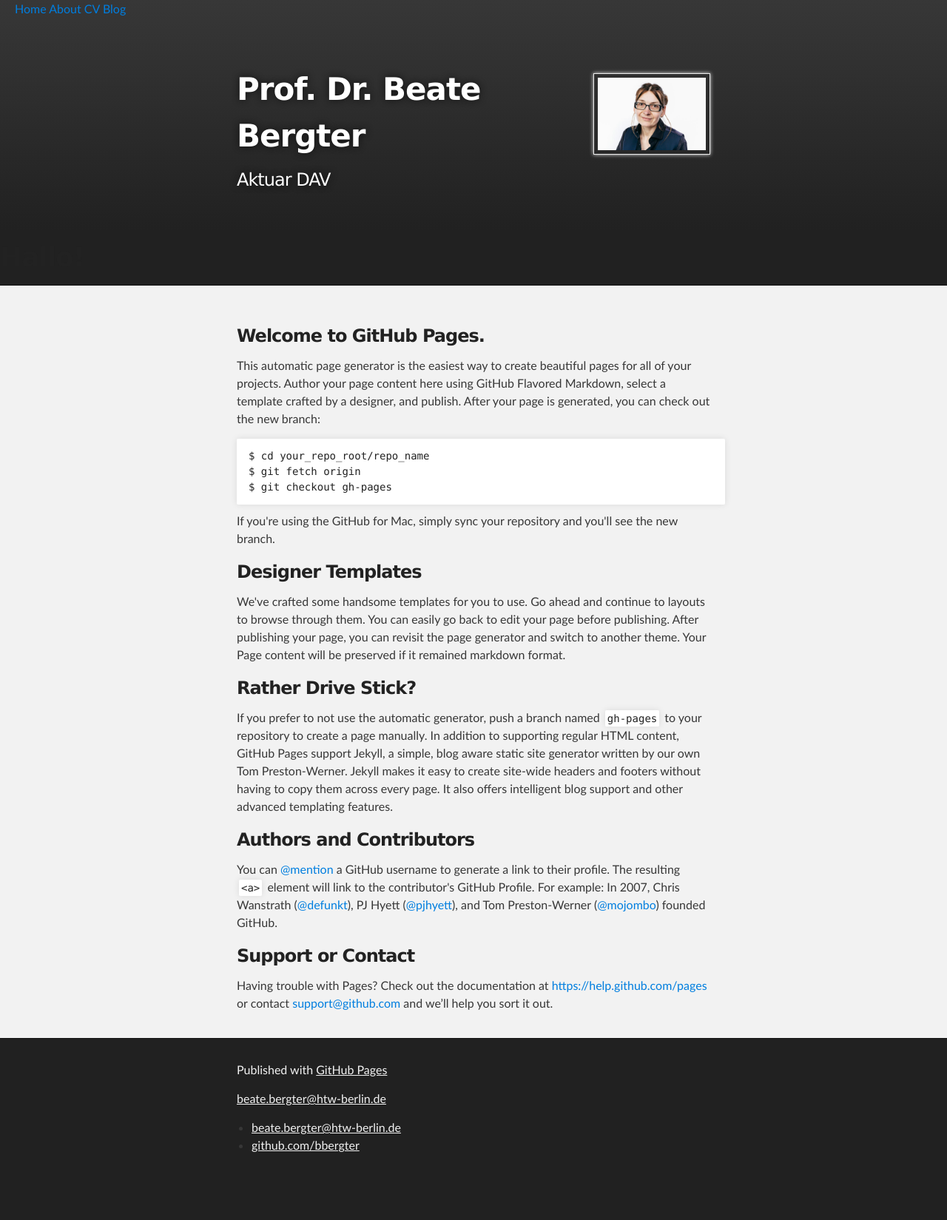
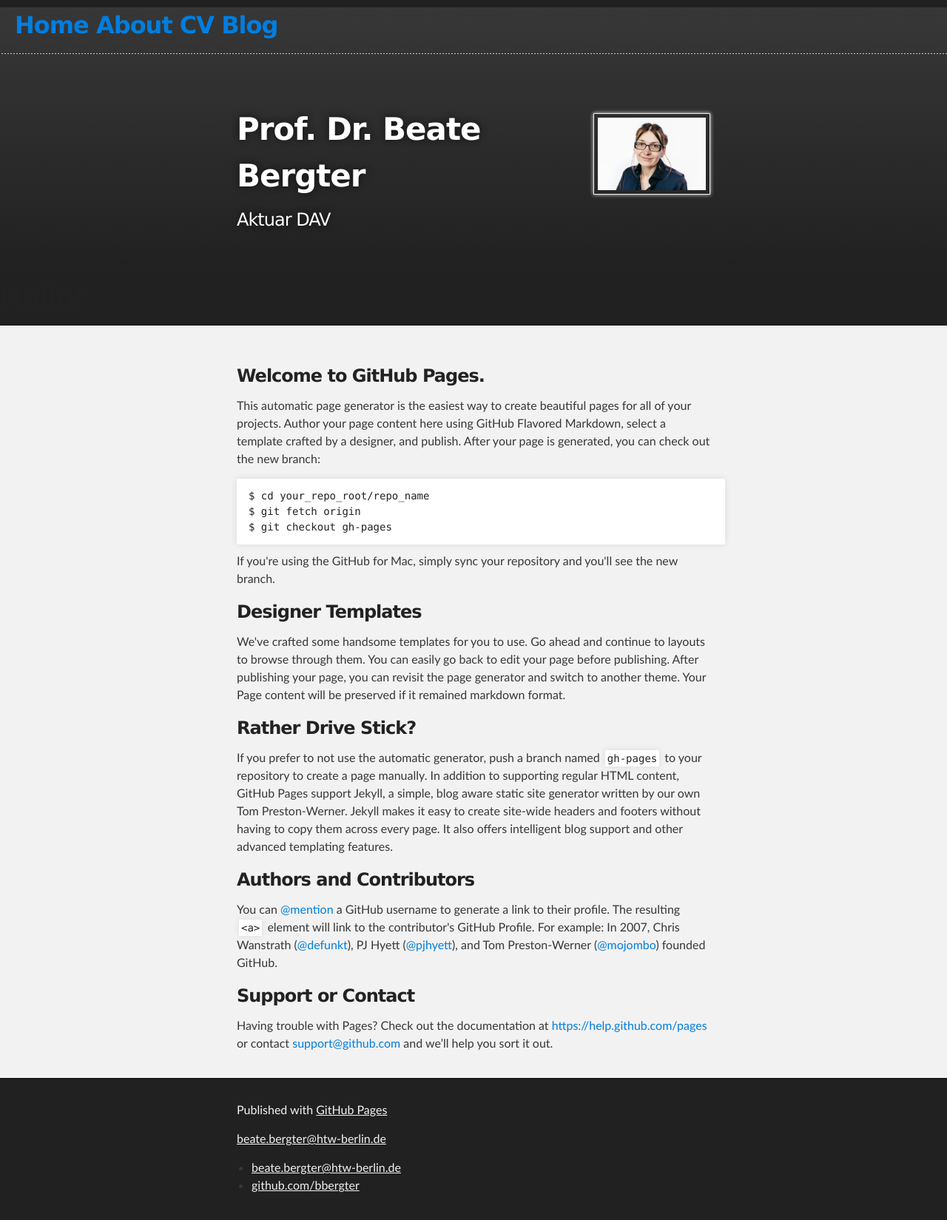
Before and after one commit to bbergter/bbergter, a Jekyll site: the page index.html, which Jekyll copies as it is, in a window 1280 px wide. Shown: the whole page at 74% size. Built offline with Jekyll 4.4.1, drawn with Linux system fonts in a browser that asks for light colours; before the commit the page ends 1595 px from its top, so only the background shows below that.

Commit message:
Update index.html

```diff
--- a/index.html
+++ b/index.html
@@ -24,13 +24,13 @@
        <!-- HEADER -->
     <div id="header_wrap" class="outer">
 
-        <nav>
+      <h2>  <nav>
     		<ul class="nav nav-pills pull-right">
         		<a href="/">Home</a>
 	        	<a href="/about">About</a>
         		<a href="/cv">CV</a>
         		<a href="/blog">Blog</a>
-       	</nav>
+       	</nav> </h2>
 
 
 
```
